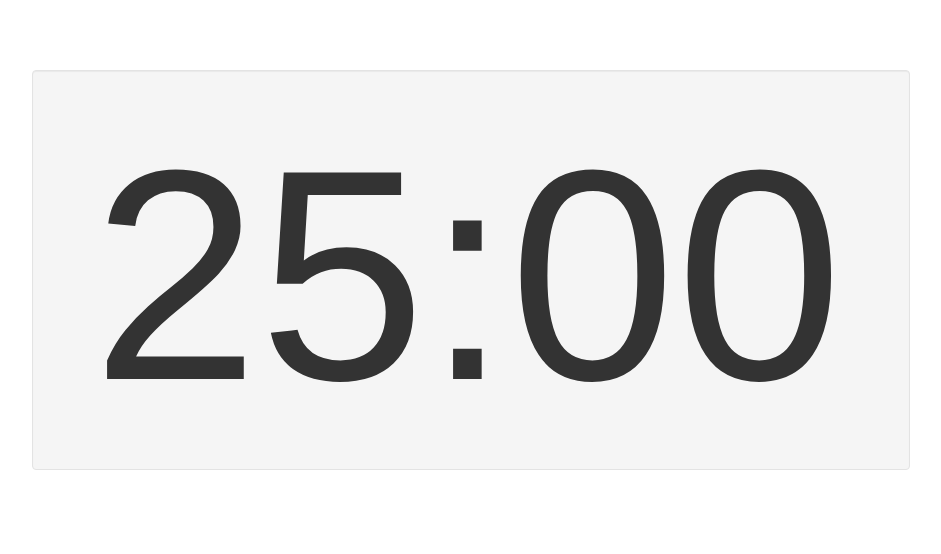
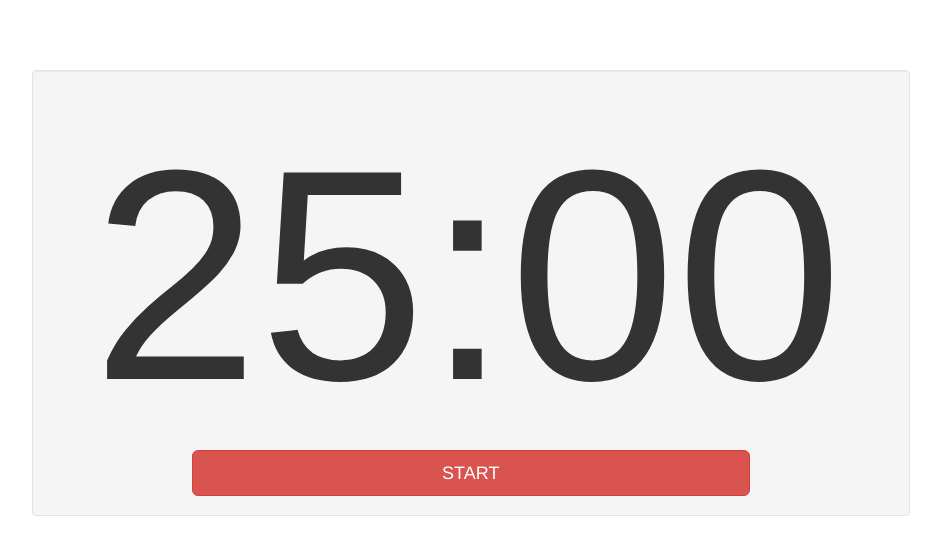
Before and after one commit to lvmanchikanti/pomodoro_timer, a website: page public/html/index.html in a window 1280 px wide. Shown: the whole page, without its empty margins (218-1159 px from the left). Drawn offline with nearby package versions, Linux system fonts and the light colour scheme; files whose address does not match are found by name.

Commit message:
added start button

```diff
--- a/public/html/index.html
+++ b/public/html/index.html
@@ -11,6 +11,7 @@
   <div class="row">
     <div class="well col-md-8 col-lg-9 col-sm-6 col-xs-6 col-md-offset-2 col-sm-offset-3 col-xs-offset-3">
       <h1 id="timer">25:00</h1>
+      <p id="start"><button type="button" class="btn btn-danger btn-lg col-md-8 col-md-offset-2">START</button></p>
     </div>
   </div>
 </div>
```
